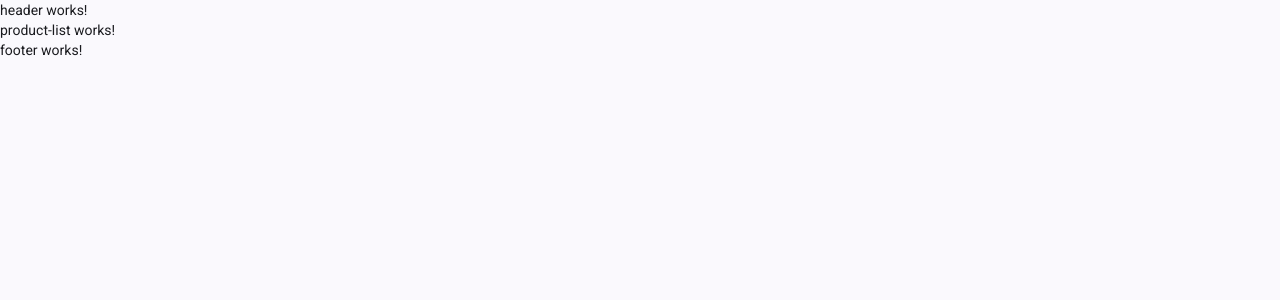
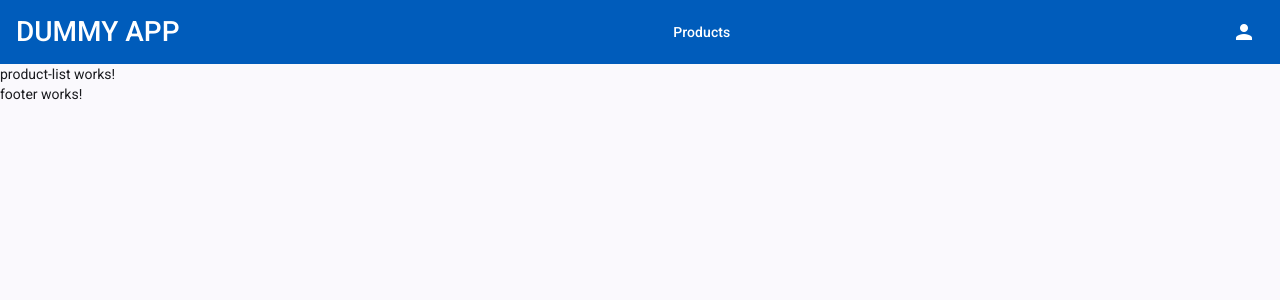
Before and after one commit to Radu-A/dummy-app, an Angular app: page /products in a window 1280 px wide. Shown: the top 300 px of the page. Built offline with nearby package versions, Linux system fonts and the light colour scheme.

Commit message:
feat(header): add component, style and links

```diff
--- a/src/app/layout/header/header.html
+++ b/src/app/layout/header/header.html
@@ -1 +1,13 @@
-<p>header works!</p>
+<mat-toolbar class="header-toolbar">
+  <a [routerLink]="['/products']"><span class="logo">DUMMY APP</span></a>
+  <span class="example-spacer"></span>
+  <nav class="nav-links">
+    <a mat-button [routerLink]="['/products']">Products</a>
+  </nav>
+  <span class="example-spacer"></span>
+  <nav class="nav-icons">
+    <button matIconButton class="example-icon" aria-label="Example icon-button with user icon">
+      <mat-icon class="nav-icon">person</mat-icon>
+    </button>
+  </nav>
+</mat-toolbar>
--- a/src/app/layout/header/header.scss
+++ b/src/app/layout/header/header.scss
@@ -0,0 +1,21 @@
+.example-spacer {
+  flex: 1 1 auto;
+}
+
+.header-toolbar {
+  background-color: var(--mat-sys-primary);
+}
+
+.logo {
+  font: var(--mat-sys-headline-medium);
+  font-weight: 500;
+  color: var(--mat-sys-on-primary);
+}
+
+.nav-links a {
+  color: var(--mat-sys-on-primary);
+}
+
+.nav-icon {
+  color: var(--mat-sys-on-primary);
+}
--- a/src/styles.scss
+++ b/src/styles.scss
@@ -1,4 +1,3 @@
-
 // Include theming for Angular Material with `mat.theme()`.
 // This Sass mixin will define CSS variables that are used for styling Angular Material
 // components according to the Material 3 design spec.
@@ -9,14 +8,16 @@
 html {
   box-sizing: border-box;
   height: 100%;
-  @include mat.theme((
+  @include mat.theme(
+    (
       color: (
         primary: mat.$azure-palette,
         tertiary: mat.$blue-palette,
       ),
       typography: Roboto,
       density: 0,
-  ));
+    )
+  );
 }
 
 body {
@@ -37,17 +38,31 @@ body {
   height: 100%;
 }
 /* You can add global styles to this file, and also import other style files */
-*, *:before, *:after {
+*,
+*:before,
+*:after {
   box-sizing: inherit;
+  text-decoration: none;
+  color: inherit;
 }
 
-body, h1, h2, h3, h4, h5, h6, p, ol, ul {
+body,
+h1,
+h2,
+h3,
+h4,
+h5,
+h6,
+p,
+ol,
+ul {
   margin: 0;
   padding: 0;
   font-weight: normal;
 }
 
-ol, ul {
+ol,
+ul {
   list-style: none;
 }
 
```
Also changed, not shown: src/app/layout/header/header.ts (+7 -4 lines). Lines whose indentation alone changed are shown as unchanged.
